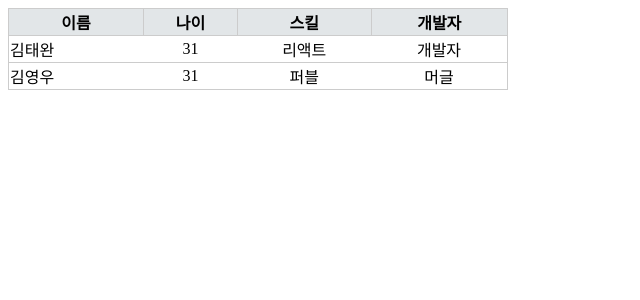
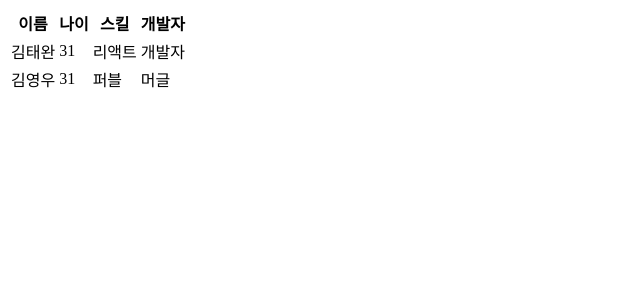
Before and after one commit to kbc1235/front, a React (Vite) app: page /dataTable in a window 1280 px wide. Shown: the top 300 px of the page, without its empty margins (0-640 px from the left). Built offline with nearby package versions, Linux system fonts and the light colour scheme.

Commit message:
데이터 테이블 만들어 보기

```diff
--- a/src/components/dataTable/index.tsx
+++ b/src/components/dataTable/index.tsx
@@ -1,55 +1,39 @@
-import { Colum, Row } from "../../pages/datatable";
-import styled from "styled-components";
+import React from "react";
+import { Column } from "../../pages/datatable";
 
-interface DateTableProps {
-  columns: Colum[];
-  rows: Row[];
+interface DataType {
+    Colums: Column[];
+    Rows: any[];
 }
 
-export default function DataTable({ columns, rows }: DateTableProps) {
+export default function DataTable({ Colums, Rows }: DataType) {
     return (
-    <StyledDataTable>
+        <>
+            <table>
                 <thead>
                     <tr>
-          {columns.map((obj, i) => (
-            <th key={i}>{obj.label}</th>
-          ))}
+                        {Colums.map((col, index) => {
+                            return <th key={index}>{col.label}</th>;
+                        })}
                     </tr>
                 </thead>
-
                 <tbody>
-        {rows.map((row, i) => {
+                    {Rows.map((row, index: number) => {
                         return (
-            <tr key={i}>
-              {columns.map((col, j) => {
-                const value = col.format ? col.format(col, row) : row[col.id];
-                return (
-                  <td
-                    key={j}
-                    style={{ textAlign: col.align || ("center" as any) }}
-                  >
-                    {value}
+                            <tr key={index}>
+                                <td>{row.name}</td>
+                                <td>{row.old}</td>
+                                <td>{row.skill}</td>
+                                <td>
+                                    {Colums.map((col: any) => {
+                                        return col.format ? col.format("", row) : "";
+                                    })}
                                 </td>
-                );
-              })}
                             </tr>
                         );
                     })}
                 </tbody>
-    </StyledDataTable>
+            </table>
+        </>
     );
 }
-
-const StyledDataTable = styled.table`
-  width: 500px;
-  border-collapse: collapse;
-
-  tr,
-  th {
-    border: 1px #ccc solid;
-  }
-
-  th {
-    background-color: #e2e6e8;
-  }
-`;
--- a/src/pages/datatable.tsx
+++ b/src/pages/datatable.tsx
@@ -1,19 +1,16 @@
-import { useState, useEffect } from "react";
+import React, { useState, useEffect } from "react";
 import DataTable from "../components/dataTable";
 
-export type TextAlign = "left" | "center" | "light" | undefined;
-
-export interface Colum {
+export interface Column {
     id: string;
     label: string;
-  align: TextAlign;
-  format?: (column: Colum, row: Row) => React.ReactNode;
+    align: string;
+    format?: (column: string, row: any) => string;
 }
-export type Row = { [key: string]: any };
 
 export default function DataTablePage() {
-  const [colums, setColums] = useState<Colum[]>([]);
-  const [rows, setRows] = useState<Row[]>([]);
+    const [colums, setColums] = useState<Column[]>([]);
+    const [rows, setRows] = useState<{ [key: string]: any }[]>([]);
 
     useEffect(() => {
         setColums([
@@ -37,10 +34,5 @@ export default function DataTablePage() {
             { name: "김영우", old: 31, skill: "퍼블", isDev: false },
         ]);
     }, []);
-
-  return (
-    <div>
-      <DataTable columns={colums} rows={rows} />
-    </div>
-  );
+    return <DataTable Colums={colums} Rows={rows} />;
 }
```
Lines whose indentation alone changed are shown as unchanged.
